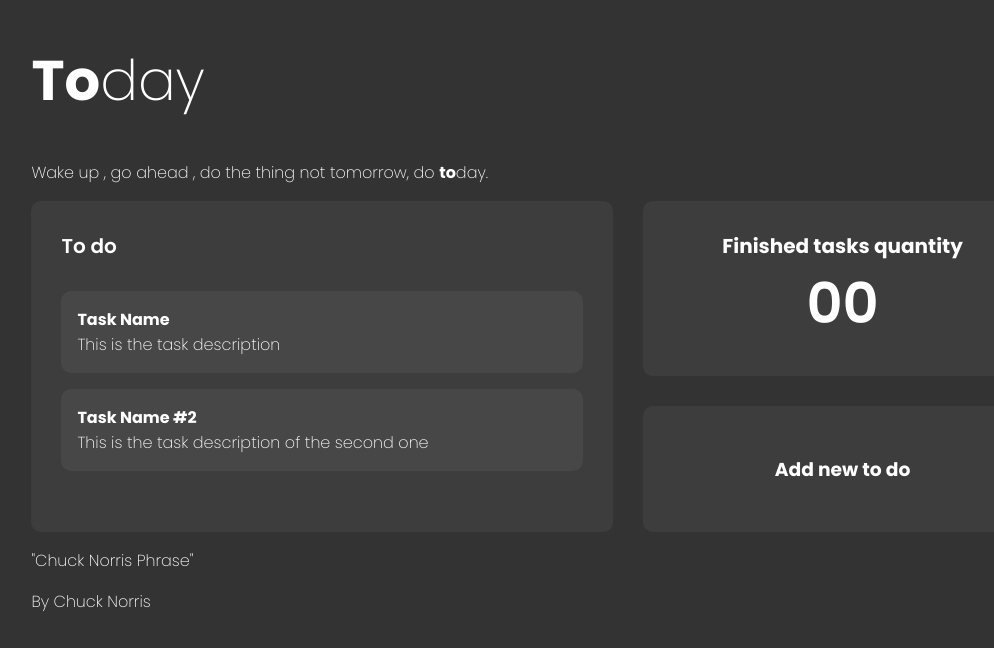
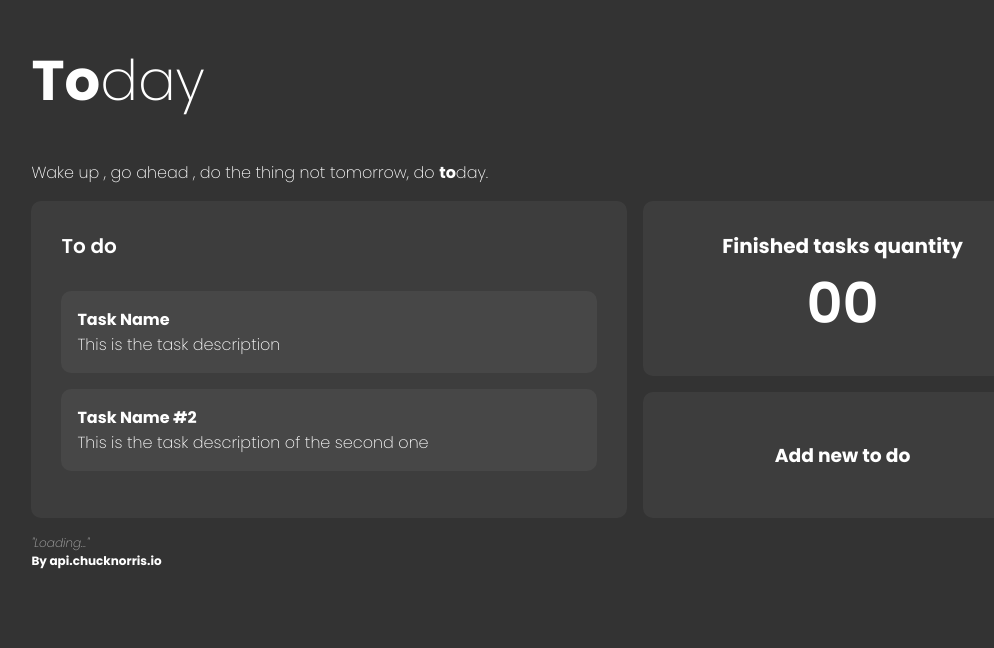
Before and after one commit to g-lippe/tscm-today-app, a React (Create React App) app: page / in a window 1280 px wide. Shown: the top 648 px of the page, without its empty margins (103-1097 px from the left). Built offline with nearby package versions, Linux system fonts and the light colour scheme; no server answers.

Commit message:
Added Chuck Joke

```diff
--- a/src/App.js
+++ b/src/App.js
@@ -1,6 +1,21 @@
 import './App.scss';
+import { useChuckNorris } from './hooks/useChuckNorris';
+
 
 function App() {
+  const data_joke = useChuckNorris();
+
+
+
+  console.log(data_joke)
+
+
+
+
+
+
+
+
   return (
     <div className="App">
       <div className='header'>
@@ -38,10 +53,17 @@ function App() {
         </div>
 
       </div>
-      <div>
-        <p>"Chuck Norris Phrase"</p>
-        <p>By Chuck Norris</p>
-      </div>
+
+
+
+      { data_joke.isLoading && <h1>Loading...</h1> }
+      { data_joke.isError && <pre>{JSON.stringify(data_joke.error)}</pre> }
+      {data_joke &&
+        <div className='cont_joke'>
+          <p>"{data_joke}"</p>
+          <span><strong>By api.chucknorris.io</strong></span>
+        </div>
+      }
 
     </div>
   );
--- a/src/App.scss
+++ b/src/App.scss
@@ -23,6 +23,7 @@
     .cont_main {
         display: flex;
         flex-direction: row;
+        margin-bottom: 16px;
 
         .cont_tasks {
             background-color: $white05;
@@ -61,7 +62,7 @@
         .cont_right {
             display: flex;
             flex-direction: column;
-            margin-left: 30px;
+            margin-left: 16px;
 
 
             .finished {
@@ -69,7 +70,7 @@
                 border-radius: 10px;
                 padding: 30px;
                 text-align: center;
-                margin-bottom: 30px;
+                margin-bottom: 16px;
                 min-width: 340px;
 
                 h3 {
@@ -95,6 +96,16 @@
 
     }
 
+    .cont_joke {
+        font-size: 12px;
+
+        p {
+            font-style: italic;
+            color: $white60;
+            margin-bottom: 0;
+        }
+    }
+
 
 }
 
--- /dev/null
+++ b/src/hooks/useChuckNorris.js
@@ -0,0 +1,21 @@
+import { useQuery } from "@tanstack/react-query";
+import axios from "axios";
+
+const API_URL = 'https://api.chucknorris.io/jokes/random'
+
+const fetchData = async () => {
+  const response = await axios.get(API_URL)
+  return response?.data?.value
+}
+
+export function useChuckNorris() {
+  const { isLoading, error, data } = useQuery({
+    queryKey: ['norris-joke'],
+    queryFn: fetchData,
+    // refetchInterval: 5000
+  })
+
+  if (isLoading) return 'Loading...'
+  if (error) return 'Ocorreu um erro: ' + error.message
+  return data;
+}
```
